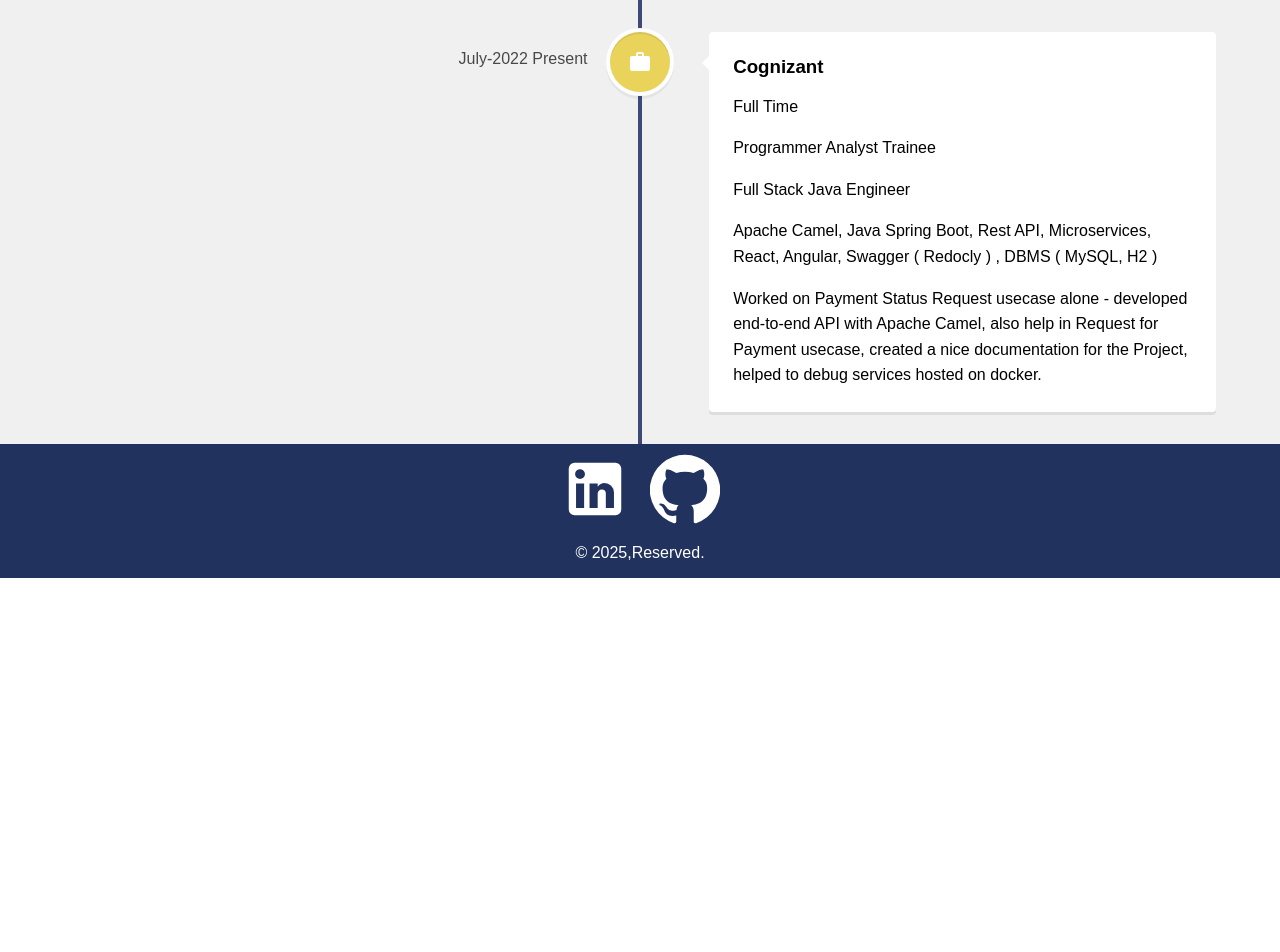
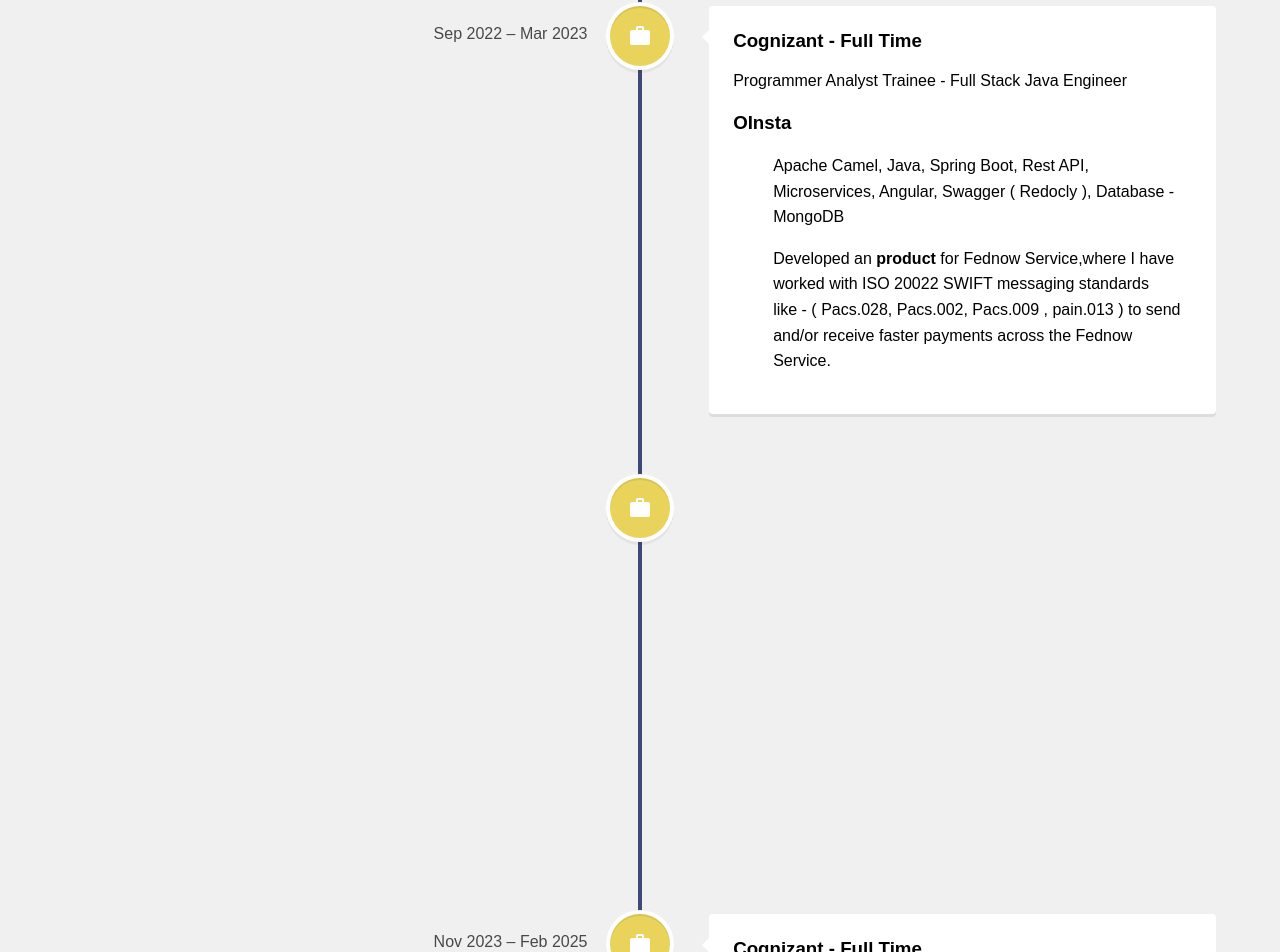
Before and after one commit to pradnyesh61/Personal-Portfolio, a React (Create React App) app: page /Personal-Portfolio/work in a window 1280 px wide. Shown: the part 532-1484 px from the top of the page. Before the commit the page ends 1110 px from the top, so only its background shows below. Built offline with nearby package versions, Linux system fonts and the light colour scheme.

Commit message:
updated work

```diff
--- a/src/ChildPage/Work.js
+++ b/src/ChildPage/Work.js
@@ -21,26 +21,70 @@
             iconStyle={{ background: "#e9d35b", color: "#fff" }}
             icon={<WorkIcon />}
           >
-            <h3 className="vertical-timeline-element-title">Cognizant</h3>
-            <p>Internship <br/>
+            <h3 className="vertical-timeline-element-title">Cognizant - Internship</h3>
+            <p>
             Full Stack Java Engineer <br/><br/>
-            Java Spring Boot, Rest API, Microservices, React, Swagger, DBMS ( MySQL, H2 ) <br/><br/>
-            I have learned all skill's mention above and practice on hand's-on WRT skills. <br/>
+            Java Spring Boot, Rest API, Microservices, React, Angular, Swagger, DBMS ( MySQL, H2 ) <br/><br/>
+            I have learned all skill's mention above and practice hand's-on With respective to skills. <br/>
             Using these skills build an Audit Management System ,where supply chain Management Organization wanted to automate the Audit process. </p>
           </VerticalTimelineElement>
 
           <VerticalTimelineElement
             className="vertical-timeline-element--education"
-            date="July-2022 Present"
+            date="Sep 2022 – Mar 2023"
             iconStyle={{ background: "#e9d35b", color: "#fff" }}
             icon={<WorkIcon />}
           >
-            <h3 className="vertical-timeline-element-title">Cognizant</h3>
-            <p>Full Time</p>
-            <p>Programmer Analyst Trainee</p>
-            <p>Full Stack Java Engineer</p>
-            <p>Apache Camel, Java Spring Boot, Rest API, Microservices, React, Angular, Swagger ( Redocly ) , DBMS ( MySQL, H2 )</p>
-            <p>Worked on Payment Status Request usecase alone - developed end-to-end API with Apache Camel, also help in Request for Payment usecase, created a nice documentation for the Project, helped to debug services hosted on docker.</p>
+            <h3 className="vertical-timeline-element-title">Cognizant - Full Time</h3>
+            <p>Programmer Analyst Trainee - Full Stack Java Engineer</p>
+
+            <h3>OInsta </h3>
+            <ul>
+              <p>Apache Camel, Java, Spring Boot, Rest API, Microservices, Angular, Swagger ( Redocly ), Database - MongoDB</p>
+              <p>Developed an <strong>product</strong>  for Fednow Service,where I have worked with ISO 20022 SWIFT messaging standards <br/>like -  ( Pacs.028, Pacs.002, Pacs.009 , pain.013 ) to send and/or receive faster payments across the Fednow Service. </p>
+            </ul>
+
+
+          </VerticalTimelineElement>
+
+
+
+          <VerticalTimelineElement
+            className="vertical-timeline-element--education"
+            date="Mar 2023 – Nov 2023"
+            iconStyle={{ background: "#e9d35b", color: "#fff" }}
+            icon={<WorkIcon />}
+          >
+            <h3 className="vertical-timeline-element-title">Cognizant - Full Time</h3>
+            <p>Programmer Analyst - Full Stack Java Engineer</p>
+            <h3>ABACUS - Siteminder</h3>
+            <ul>
+              <p>Java, Spring boot, RestAPI, Microservices, Swagger, Database - PostGreSQL</p>
+              <p>Worked on migrating Abacus from site-minder to One Identity, where created <strong>Sequence Diagrams</strong>.</p>
+              <p>I alone was responsible for the backend develoment for the application with 99% test coverage.</p>
+            </ul>
+
+
+          </VerticalTimelineElement>
+
+
+
+          <VerticalTimelineElement
+            className="vertical-timeline-element--education"
+            date="Nov 2023 – Feb 2025"
+            iconStyle={{ background: "#e9d35b", color: "#fff" }}
+            icon={<WorkIcon />}
+          >
+            <h3 className="vertical-timeline-element-title">Cognizant - Full Time</h3>
+            <p>Programmer Analyst - Full Stack Java Engineer</p>
+            <h3>BTAC - RECON</h3>
+            <ul>
+              <p>Java, Spring boot, RestAPI, Microservices, Swagger, Database - IBM DB2, Hydra, IDAAS - Identity as a Service</p>
+              <p>Worked on migrating Business Travel Account to RECON, where alone <strong>single handedly handle one Micro-services.</strong></p>
+              <p>Creating Microservices from scratch to Develop, creating service, onboard on to Hydra and deploy to production without any bugs or issue with 95% above test coverage.</p>
+            </ul>
+
+
           </VerticalTimelineElement>
         </VerticalTimeline>
       </div>
```
